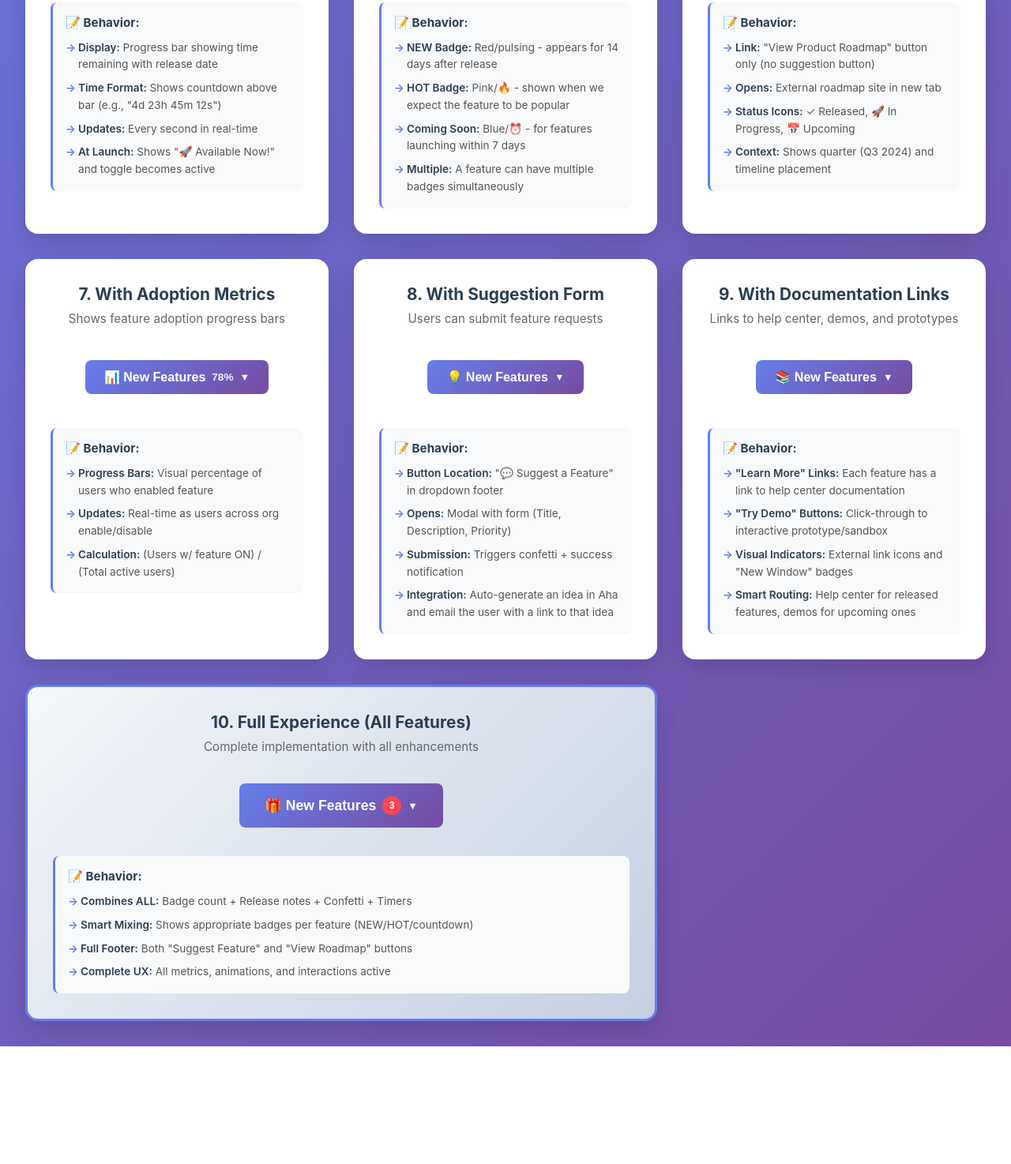
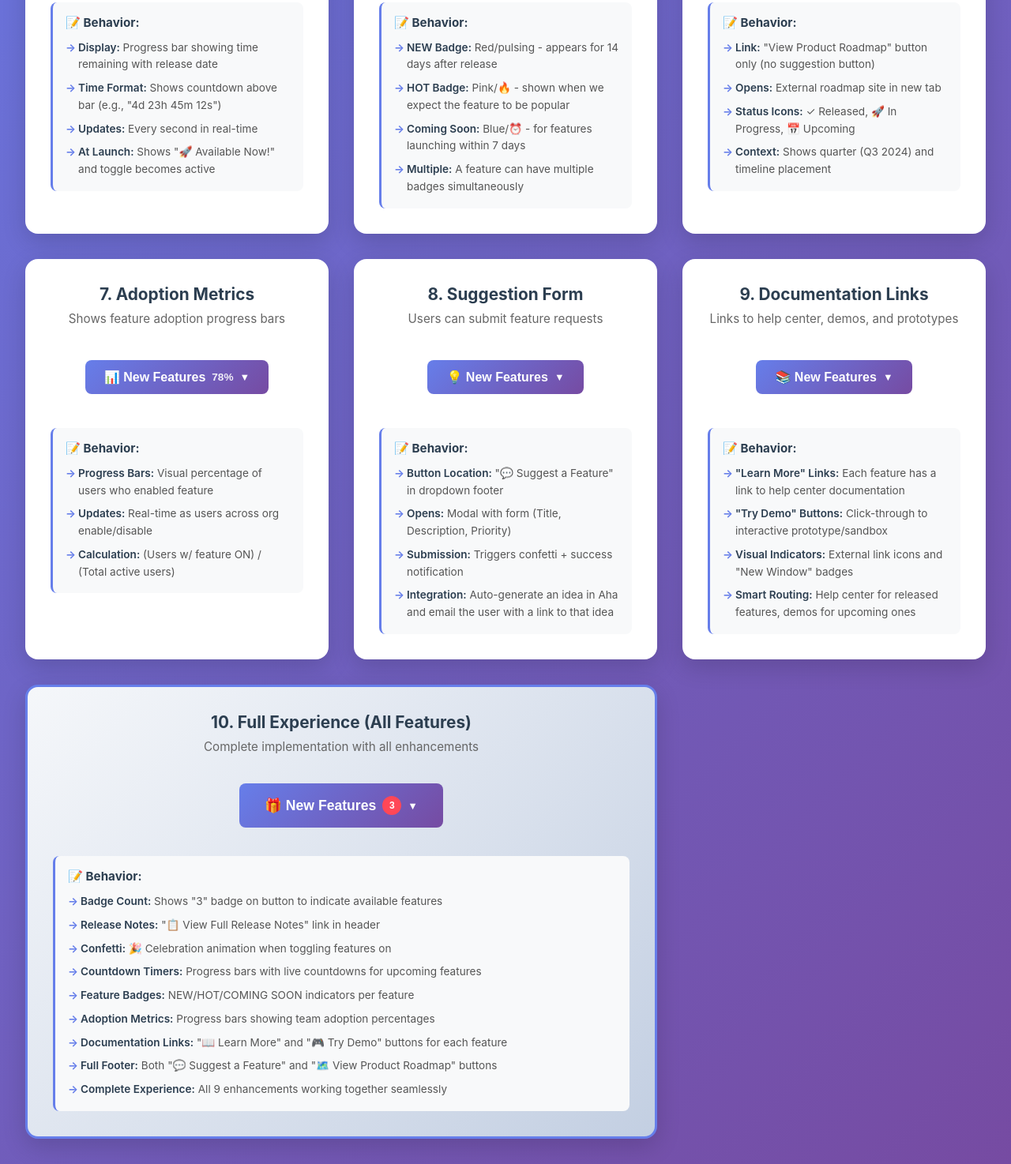
Before and after one commit to moti-og/new-features-ads, a website: page index.html in a window 1280 px wide. Shown: the part 912-2386 px from the top of the page at 79% size. Before the commit the page ends 2237 px from the top, so only its background shows below. Drawn offline with nearby package versions, Linux system fonts and the light colour scheme.

Commit message:
Update Full Experience description to accurately list all 9 combined enhancements

```diff
--- a/index.html
+++ b/index.html
@@ -38,10 +38,10 @@
             </div>
         </div>
 
-        <!-- Grid Item 2: With Release Notes Link -->
+        <!-- Grid Item 2: Release Notes Link -->
         <div class="grid-item">
             <div class="grid-label">
-                <h3>2. With Release Notes</h3>
+                <h3>2. Release Notes</h3>
                 <p>Links to detailed changelog</p>
             </div>
             <div class="demo-area">
@@ -130,10 +130,10 @@
             </div>
         </div>
 
-        <!-- Grid Item 6: With Roadmap -->
+        <!-- Grid Item 6: Roadmap -->
         <div class="grid-item">
             <div class="grid-label">
-                <h3>6. With Feature Roadmap</h3>
+                <h3>6. Feature Roadmap</h3>
                 <p>Shows timeline of past and future features</p>
             </div>
             <div class="demo-area">
@@ -153,10 +153,10 @@
             </div>
         </div>
 
-        <!-- Grid Item 7: With Adoption Metrics -->
+        <!-- Grid Item 7: Adoption Metrics -->
         <div class="grid-item">
             <div class="grid-label">
-                <h3>7. With Adoption Metrics</h3>
+                <h3>7. Adoption Metrics</h3>
                 <p>Shows feature adoption progress bars</p>
             </div>
             <div class="demo-area">
@@ -179,7 +179,7 @@
         <!-- Grid Item 8: Feature Suggestions -->
         <div class="grid-item">
             <div class="grid-label">
-                <h3>8. With Suggestion Form</h3>
+                <h3>8. Suggestion Form</h3>
                 <p>Users can submit feature requests</p>
             </div>
             <div class="demo-area">
@@ -202,7 +202,7 @@
         <!-- Grid Item 9: Learn More Links -->
         <div class="grid-item">
             <div class="grid-label">
-                <h3>9. With Documentation Links</h3>
+                <h3>9. Documentation Links</h3>
                 <p>Links to help center, demos, and prototypes</p>
             </div>
             <div class="demo-area">
@@ -238,10 +238,15 @@
             <div class="behavior-details">
                 <h4>📝 Behavior:</h4>
                 <ul>
-                    <li><strong>Combines ALL:</strong> Badge count + Release notes + Confetti + Timers</li>
-                    <li><strong>Smart Mixing:</strong> Shows appropriate badges per feature (NEW/HOT/countdown)</li>
-                    <li><strong>Full Footer:</strong> Both "Suggest Feature" and "View Roadmap" buttons</li>
-                    <li><strong>Complete UX:</strong> All metrics, animations, and interactions active</li>
+                    <li><strong>Badge Count:</strong> Shows "3" badge on button to indicate available features</li>
+                    <li><strong>Release Notes:</strong> "📋 View Full Release Notes" link in header</li>
+                    <li><strong>Confetti:</strong> 🎉 Celebration animation when toggling features on</li>
+                    <li><strong>Countdown Timers:</strong> Progress bars with live countdowns for upcoming features</li>
+                    <li><strong>Feature Badges:</strong> NEW/HOT/COMING SOON indicators per feature</li>
+                    <li><strong>Adoption Metrics:</strong> Progress bars showing team adoption percentages</li>
+                    <li><strong>Documentation Links:</strong> "📖 Learn More" and "🎮 Try Demo" buttons for each feature</li>
+                    <li><strong>Full Footer:</strong> Both "💬 Suggest a Feature" and "🗺️ View Product Roadmap" buttons</li>
+                    <li><strong>Complete Experience:</strong> All 9 enhancements working together seamlessly</li>
                 </ul>
             </div>
         </div>
```
